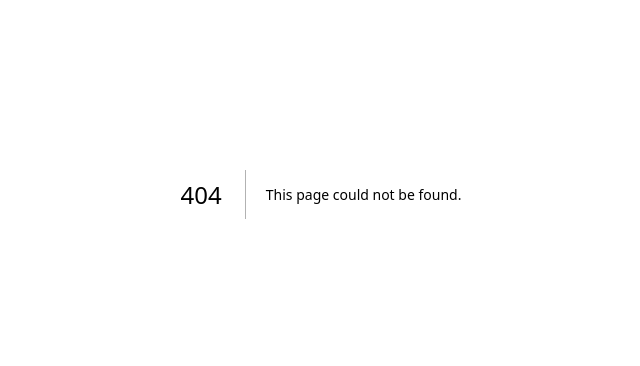
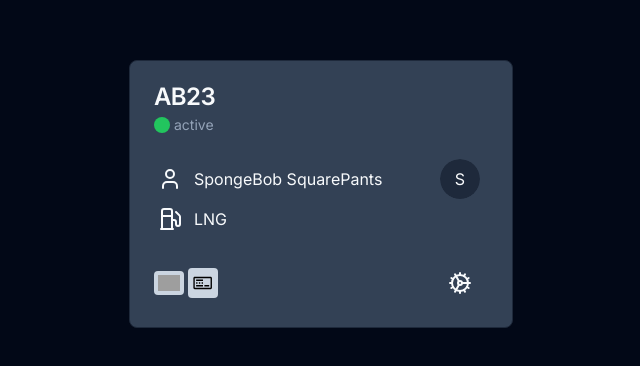
Before and after one commit to meeshh/fleet-management-system, a Next.js app: page /vehicles/v1 in a window 1280 px wide. Before the commit this address had no page. Shown: the part 206-572 px from the top of the page, without its empty margins (319-959 px from the left). Built offline with nearby package versions, Linux system fonts and the light colour scheme; grey boxes are pictures that could not be loaded.

Commit message:
enhancements

```diff
--- /dev/null
+++ b/@/components/ui/card.jsx
@@ -0,0 +1,50 @@
+import * as React from "react"
+
+import { cn } from "@/lib/utils"
+
+const Card = React.forwardRef(({ className, ...props }, ref) => (
+  <div
+    ref={ref}
+    className={cn("rounded-lg border bg-card text-card-foreground shadow-sm", className)}
+    {...props} />
+))
+Card.displayName = "Card"
+
+const CardHeader = React.forwardRef(({ className, ...props }, ref) => (
+  <div
+    ref={ref}
+    className={cn("flex flex-col space-y-1.5 p-6", className)}
+    {...props} />
+))
+CardHeader.displayName = "CardHeader"
+
+const CardTitle = React.forwardRef(({ className, ...props }, ref) => (
+  <h3
+    ref={ref}
+    className={cn("text-2xl font-semibold leading-none tracking-tight", className)}
+    {...props} />
+))
+CardTitle.displayName = "CardTitle"
+
+const CardDescription = React.forwardRef(({ className, ...props }, ref) => (
+  <p
+    ref={ref}
+    className={cn("text-sm text-muted-foreground", className)}
+    {...props} />
+))
+CardDescription.displayName = "CardDescription"
+
+const CardContent = React.forwardRef(({ className, ...props }, ref) => (
+  <div ref={ref} className={cn("p-6 pt-0", className)} {...props} />
+))
+CardContent.displayName = "CardContent"
+
+const CardFooter = React.forwardRef(({ className, ...props }, ref) => (
+  <div
+    ref={ref}
+    className={cn("flex items-center p-6 pt-0", className)}
+    {...props} />
+))
+CardFooter.displayName = "CardFooter"
+
+export { Card, CardHeader, CardFooter, CardTitle, CardDescription, CardContent }
--- a/app/globals.css
+++ b/app/globals.css
@@ -72,5 +72,7 @@
   }
   body {
     @apply bg-background text-foreground;
+    width: 100vw;
+    height: 100vh;
   }
 }
--- /dev/null
+++ b/app/vehicles/[id]/page.jsx
@@ -0,0 +1,106 @@
+import {
+  Card,
+  CardContent,
+  CardDescription,
+  CardFooter,
+  CardHeader,
+  CardTitle,
+} from "@/@/components/ui/card";
+import EquipmentIcon from "@/components/equipment-icon";
+import EquipmentsDialog from "@/components/equipments-dialog";
+import Status from "@/components/status";
+import { Avatar, AvatarFallback } from "@/components/ui/avatar";
+import { Button } from "@/components/ui/button";
+import { Dialog, DialogTrigger } from "@/components/ui/dialog";
+import { TooltipProvider } from "@/components/ui/tooltip";
+import { Cog, Fuel, User } from "lucide-react";
+import slugify from "slugify";
+
+// async function getData(id) {
+//   // Fetch data from your API here.
+//   const vehiclesRes = await fetch(
+//     `http://localhost:3000/api/vehicles?id=${id}`
+//   );
+//   const vehicle = await vehiclesRes.json();
+//   return vehicle[0];
+// }
+function createEquipmentsObject(equipments) {
+  const itemsObject = {};
+  equipments.forEach((item) => {
+    itemsObject[item.id] = {
+      name: item.name,
+      icon: slugify(item.name, { replacement: "-", lower: true }),
+    };
+  });
+  return itemsObject;
+}
+
+async function getData(id) {
+  const vehiclesRes = await fetch(
+    `http://localhost:3000/api/vehicles?id=${id}`
+  );
+  const vehicles = await vehiclesRes.json();
+  const equipmentsRes = await fetch("http://localhost:3000/api/equipments");
+  const equipments = await equipmentsRes.json();
+  return { vehicle: vehicles[0], equipmentsToMap: equipments };
+}
+
+const SingleVehicle = async ({ params: { id } }) => {
+  const {
+    vehicle: { name, driver, status, fuelType, equipments },
+    equipmentsToMap,
+  } = await getData(id);
+
+  const equipmentsMap = createEquipmentsObject(equipmentsToMap);
+
+  return (
+    <TooltipProvider>
+      <div className="container flex justify-center items-center h-full">
+        <Card className="min-w-96 bg-slate-700">
+          <CardHeader className="pb-0">
+            <CardTitle>{name}</CardTitle>
+            <CardDescription className="flex gap-1 items-center">
+              <Status status={status} className="inline-block" />
+              <span className="flex-1">{status}</span>
+            </CardDescription>
+          </CardHeader>
+          <CardContent>
+            <div className="flex items-center gap-2 mb-2">
+              <User className="w-8" />
+              <span className="flex-1">{driver}</span>
+              <Avatar className="mr-2">
+                <AvatarFallback>{driver[0].toUpperCase()}</AvatarFallback>
+              </Avatar>
+            </div>
+            <div className="flex items-center gap-2 mb-8">
+              <Fuel className="w-8" /> {fuelType}
+            </div>
+            <div className="flex items-center">
+              <div className="flex gap-1 items-center">
+                {equipments?.map((id) => {
+                  return (
+                    <EquipmentIcon key={id} accessKey={equipmentsMap[id]} />
+                  );
+                })}
+              </div>
+              <Dialog>
+                <DialogTrigger asChild>
+                  <Button className="ml-auto" variant="ghost">
+                    <Cog />
+                  </Button>
+                </DialogTrigger>
+
+                <EquipmentsDialog
+                  equipments={equipments}
+                  equipmentsMap={equipmentsMap}
+                />
+              </Dialog>
+            </div>
+          </CardContent>
+        </Card>
+      </div>
+    </TooltipProvider>
+  );
+};
+
+export default SingleVehicle;
--- a/app/vehicles/columns.jsx
+++ b/app/vehicles/columns.jsx
@@ -10,6 +10,7 @@ import { Dialog } from "@/components/ui/dialog";
 import { Tooltip } from "@/components/ui/tooltip";
 import { TooltipContent, TooltipTrigger } from "@radix-ui/react-tooltip";
 import { User, Truck, Cog, Fuel } from "lucide-react";
+import Link from "next/link";
 
 export const columns = [
   {
@@ -24,7 +25,7 @@ export const columns = [
       return (
         <div className="flex gap-2 items-center">
           <Status status={status} />
-          {name}
+          <Link className="underline" href={`/vehicles/${original.id}`}>{name}</Link>
         </div>
       );
     },
@@ -91,7 +92,10 @@ export const columns = [
       return (
         <Dialog>
           <ContextMenu />
-          <EquipmentsDialog equipments={equipments} equipmentsMap={equipmentsMap} />
+          <EquipmentsDialog
+            equipments={equipments}
+            equipmentsMap={equipmentsMap}
+          />
         </Dialog>
       );
     },
--- a/components/status.jsx
+++ b/components/status.jsx
@@ -1,11 +1,11 @@
-const Status = ({ status }) => {
+const Status = ({ status, className = "" }) => {
   return (
     <span
       title={status}
       role="status"
       className={`w-4 h-4 ${
         status === "active" ? "bg-green-500" : "bg-red-500"
-      } rounded-full`}
+      } rounded-full ${className}`}
     />
   );
 };
--- a/package.json
+++ b/package.json
@@ -31,6 +31,7 @@
   },
   "devDependencies": {
     "@testing-library/react": "^15.0.2",
+    "@types/node": "20.12.7",
     "@vitejs/plugin-react": "^4.2.1",
     "eslint": "^8",
     "eslint-config-next": "14.2.1",
```
Also changed, not shown: tsconfig.json (added, +35 -0 lines), 1 other file (tests, documents, lock files or other folders).
